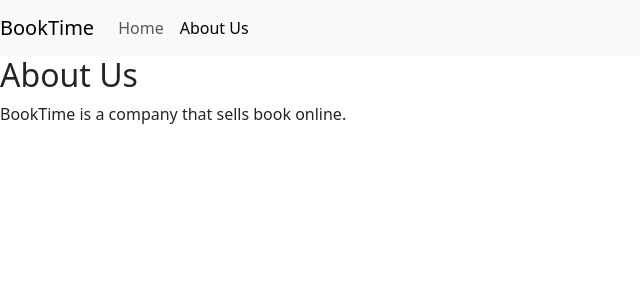
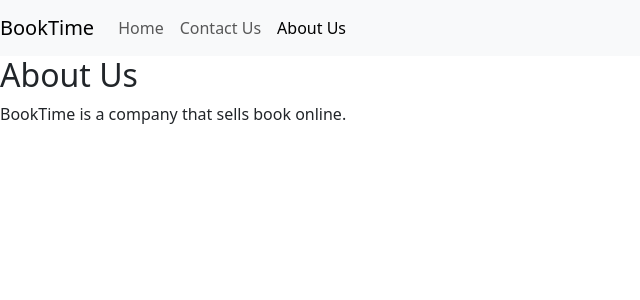
Before and after one commit to nzmksk/django-booktime, a Django app: page /about-us/ in a window 1280 px wide. Shown: the top 300 px of the page, without its empty margins (0-640 px from the left). Run offline with Django 4.2, Linux system fonts and the light colour scheme.

Commit message:
Update base.html
Add Contact Us link to the navigation bar.

```diff
--- a/booktime/main/templates/base.html
+++ b/booktime/main/templates/base.html
@@ -40,6 +40,13 @@
           </li>
           <li class="nav-item">
             <a
+              class="nav-link {% if request.path == '/contact-us/' %}active{% endif %}"
+              href="/contact-us/"
+              >Contact Us</a
+            >
+          </li>
+          <li class="nav-item">
+            <a
               class="nav-link {% if request.path == '/about-us/' %}active{% endif %}"
               href="/about-us/"
               >About Us</a
```
